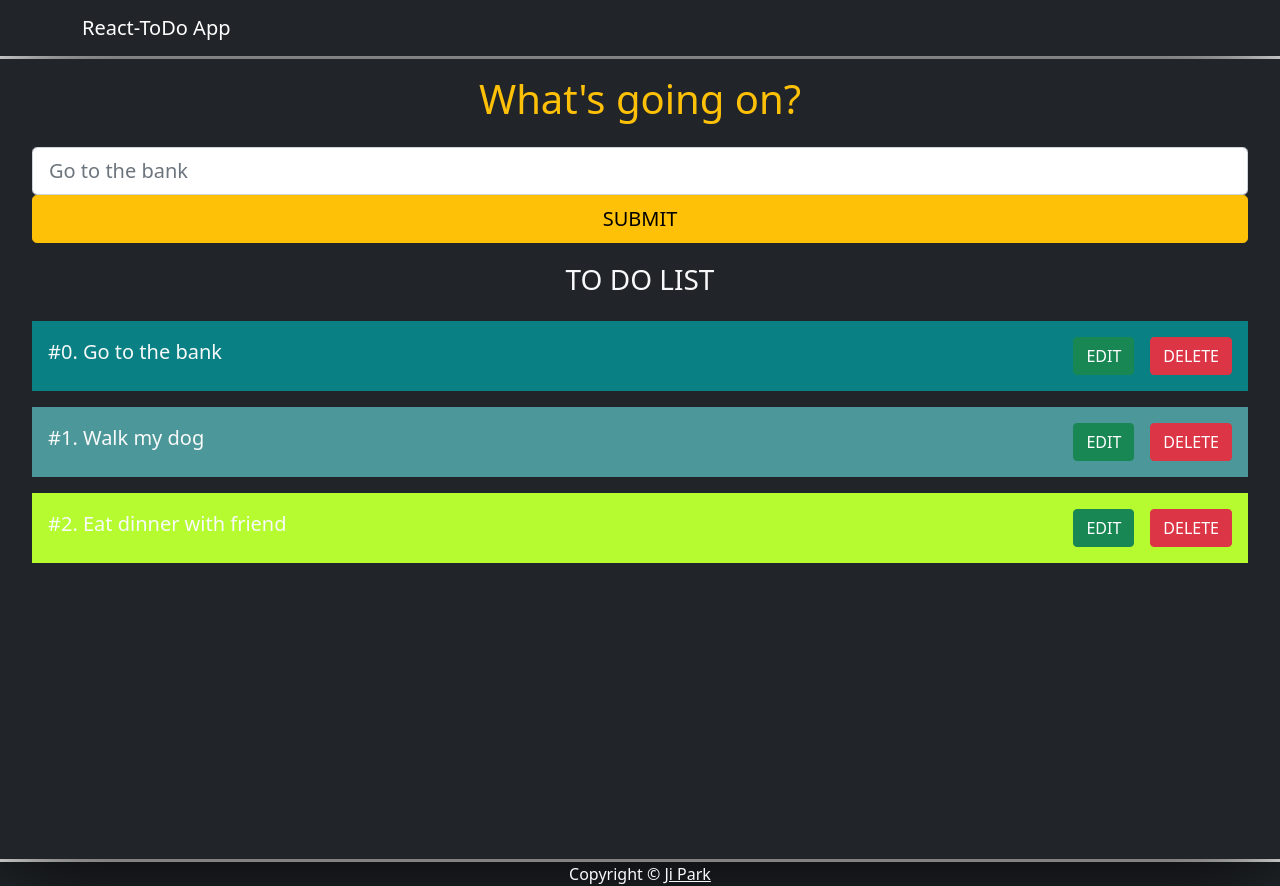
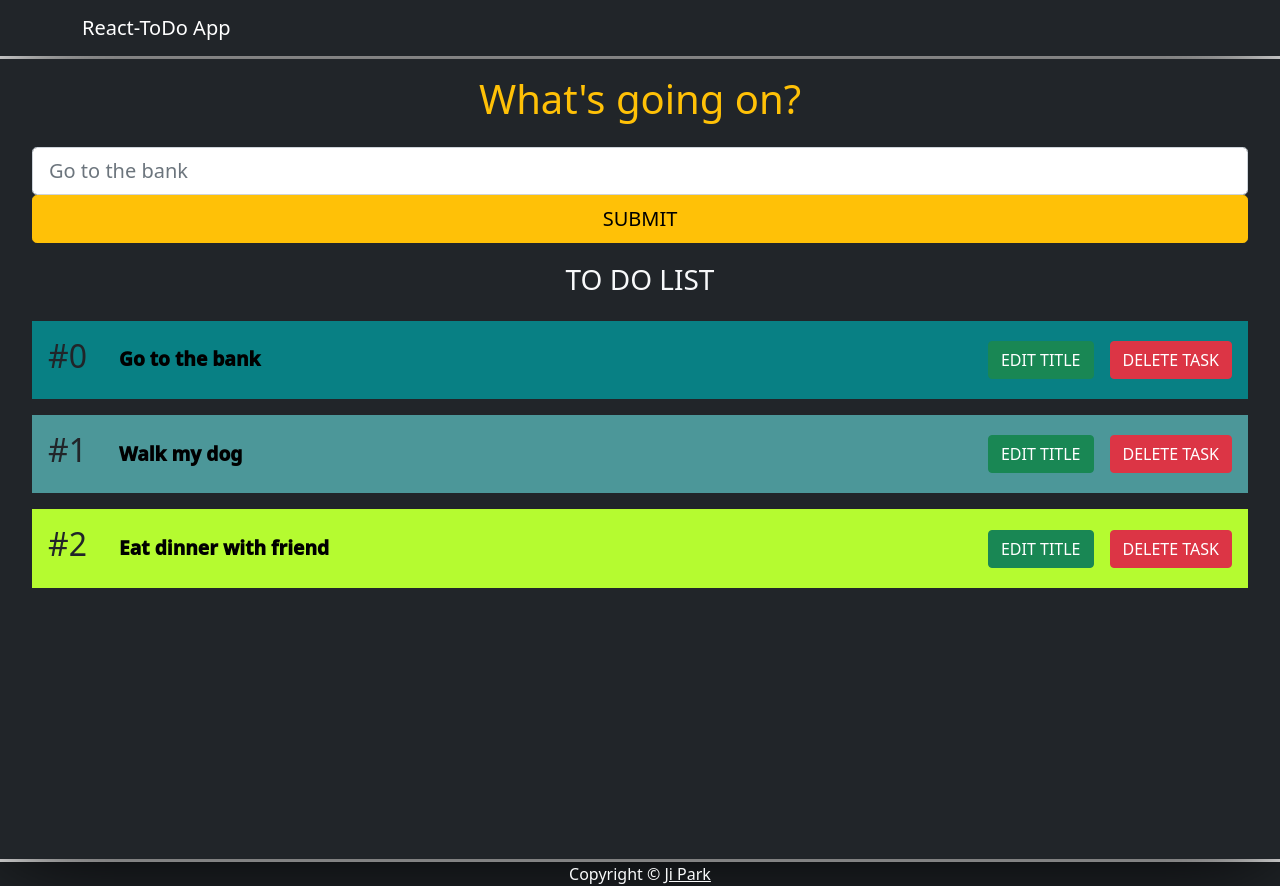
Before and after one commit to jipark92/react-todo-app, a React (Create React App) app: page / in a window 1280 px wide. Built offline with nearby package versions, Linux system fonts and the light colour scheme.

Commit message:
try working on edit function

```diff
--- a/src/components/ToDo.js
+++ b/src/components/ToDo.js
@@ -2,26 +2,24 @@ import {Form, Button} from 'react-bootstrap'
 import {useState} from 'react'
 
 export default function ToDo() {
-    //bootstrap
-    const [show, setShow] = useState(false);
-    const handleClose = () => setShow(false);
-    const handleShow = () => setShow(true);
-    //storage
+
     const [inputValue, setInputValue] = useState("")
     const [errorText, setErrorText] = useState("")
     const [successColor, setSuccessColor] = useState("")
-
+    const [editStatus, setEditStatus] = useState(true)
 
     const [tasks, setTasks] = useState([{
-        name: "Go to the bank"
+        name: "Go to the bank",
+        edit: true
     },
     {
-        name: "Walk my dog"
+        name: "Walk my dog",
+        edit: true
     },
     {
-        name: "Eat dinner with friend"
-    }
-])
+        name: "Eat dinner with friend",
+        edit: true
+    }])
 
     const randomRainbow = () => {
         let letters = "0123456789ABCDEF";
@@ -68,17 +66,31 @@ export default function ToDo() {
         setTasks(filteredTasks)
     }
 
+    const handleEdit = (e) =>{
+        console.log('edit clicked')
+        setTasks(prevTasks=> prevTasks.map((tasks,i)=>{
+            if(parseInt(e.target.id)===i){
+                return [...tasks, {
+                    name: "blah",
+                    edit: false
+                }]
+            }
+        }))
+
+    }
+
     const showTasks = tasks.map((task,i)=>{
         return(
             <div className='tasks' key={i} style={{backgroundColor:`${randomRainbow()}`}}>
-                <div className='task-list'>
-                    <p className='text-light h5'>#{i}. {task.name}</p>
+                <div className={editStatus?"task-list":"task-list-edit"}>
+                    <h2>#{i}</h2>
+                    <input type ="text" value={task.name} className={editStatus?"task-list":"task-list-edit"}/>
                 </div>
 
                 <div className='btn-container'>
-                    <Button variant="success">EDIT</Button>
+                    <Button variant="success" onClick={handleEdit} id={i}>EDIT TITLE</Button>
                     {/* <Button variant="primary">TODO</Button> */}
-                    <Button variant="danger" onClick={handleDelete} id={i} >DELETE</Button>
+                    <Button variant="danger" onClick={handleDelete} id={i}>DELETE TASK</Button>
                 </div>
             </div>
         )
--- a/src/index.css
+++ b/src/index.css
@@ -63,8 +63,33 @@
 }
 
 .task-list{
-  /* border: 1px solid lightgreen; */
   min-width: 50%;
+  display: flex;
+  justify-content: flex-start;
+  align-items: center;
+  gap:1rem;
+  font-size: 1.2rem;
+  font-weight: 1000;
+  pointer-events: none;
+}
+
+.task-list-edit{
+  min-width: 50%;
+  display: flex;
+  justify-content: flex-start;
+  align-items: center;
+  gap:1rem;
+  font-size: 1.2rem;
+  font-weight: 1000;
+  /* pointer-events: none; */
+}
+
+.task-list input{
+  padding-left: 1rem;
+  background: none;
+  border: none;
+  font-size: 1.2rem;
+  font-weight: 1000;
 }
 
 .btn-container{
@@ -76,7 +101,6 @@
   min-width: 50%;
 }
 
-
 .footer-container p {
   margin: 0;
 }
@@ -85,9 +109,8 @@ h1,h3{
   text-align: center;
 }
 
-
+/* mobile */
 @media (max-width:450px){
-
   .tasks{
     flex-direction: column;
   }
```
